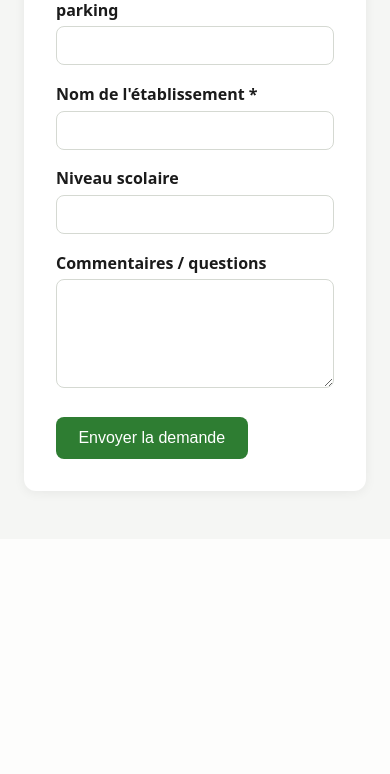
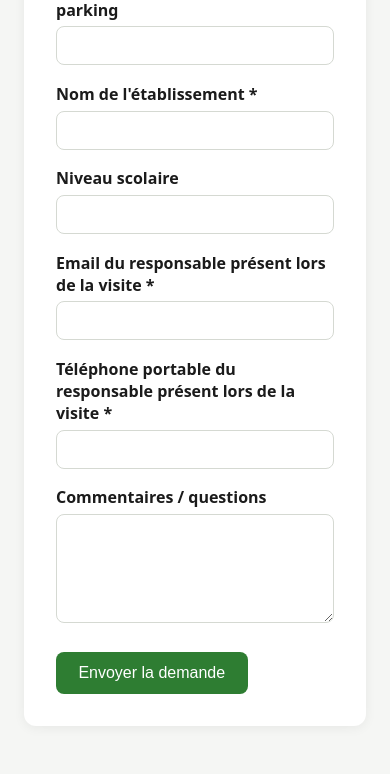
Before and after one commit to marionlamoureux/reservations-visites, a Flask app: page / in a window 390 px wide. Shown: the part 696-1470 px from the top of the page. Before the commit the page ends 1192 px from the top, so only its background shows below. Run offline with Flask 3, Linux system fonts and the light colour scheme.

Commit message:
Add required contact fields for the on-site visit lead
New required email and mobile-phone fields for the "responsable présent lors
de la visite", placed above the comments box. Labels clarify the lead is the
person present during the visit. Columns auto-migrated by init_db(); style
extended to email/tel inputs.

Co-authored-by: Isaac

```diff
--- a/app.py
+++ b/app.py
@@ -52,6 +52,8 @@ FIELDS = [
     ("nombre_vehicules", "Nombre de véhicules sur le parking", "number", False, None),
     ("nom_etablissement", "Nom de l'établissement", "text", True, None),
     ("niveau_scolaire", "Niveau scolaire", "text", False, None),
+    ("email_responsable", "Email du responsable présent lors de la visite", "email", True, None),
+    ("telephone_responsable", "Téléphone portable du responsable présent lors de la visite", "tel", True, None),
     ("commentaires", "Commentaires / questions", "textarea", False, None),
 ]
 
--- a/templates/base.html
+++ b/templates/base.html
@@ -13,7 +13,7 @@
             padding: 2rem; box-shadow: 0 2px 12px rgba(0,0,0,.06); }
     h1 { margin-top: 0; color: var(--green); font-size: 1.5rem; }
     label { display: block; font-weight: 600; margin: 1.1rem 0 .35rem; }
-    input[type=text], input[type=date], input[type=time], input[type=number], input[type=password], select, textarea {
+    input[type=text], input[type=email], input[type=tel], input[type=date], input[type=time], input[type=number], input[type=password], select, textarea {
       width: 100%; padding: .6rem .7rem; border: 1px solid var(--border);
       border-radius: 8px; font-size: 1rem; background: #fff; }
     textarea { font-family: inherit; resize: vertical; }
```
